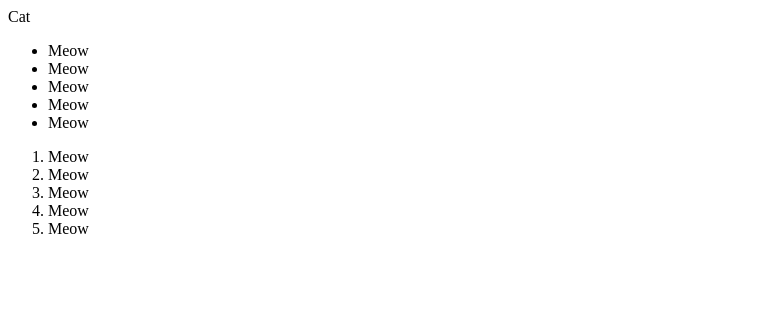
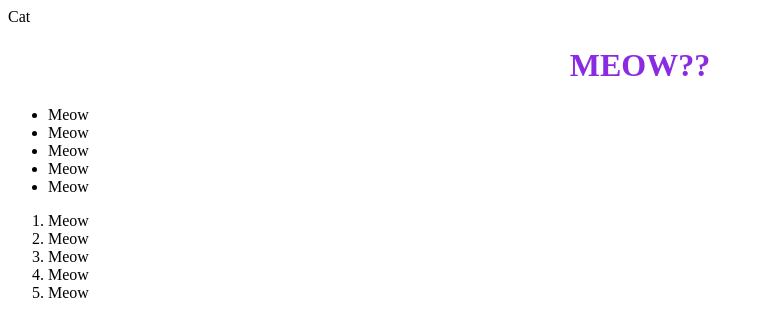
Before and after one commit to theMohSaleh/intro-repo-Moh, a plain HTML site: page index.html in a window 1280 px wide. Shown: the whole page, without its empty margins (0-764 px from the left). Drawn offline with Linux system fonts and the light colour scheme.

Commit message:
style.css

```diff
--- a/index.html
+++ b/index.html
@@ -1,9 +1,11 @@
 <!DOCTYPE html>
+<link rel="stylesheet" href="style.css">
 <head>
     <title>Test</title>
 </head>
 <body>
     <header>Cat</header>
+    <h1>MEOW??</h1>
     <ul>
         <li>Meow</li>
         <li>Meow</li>
--- /dev/null
+++ b/style.css
@@ -0,0 +1,4 @@
+h1 {
+    text-align: center;
+    color: blueviolet;
+}
```
